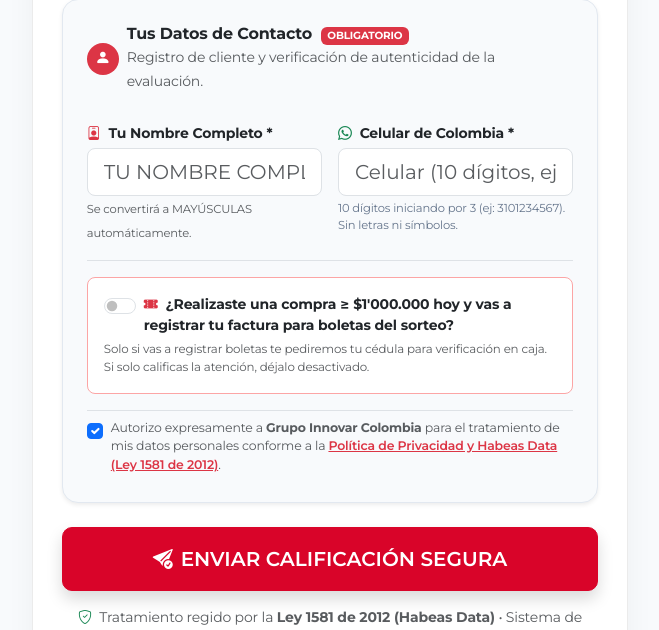
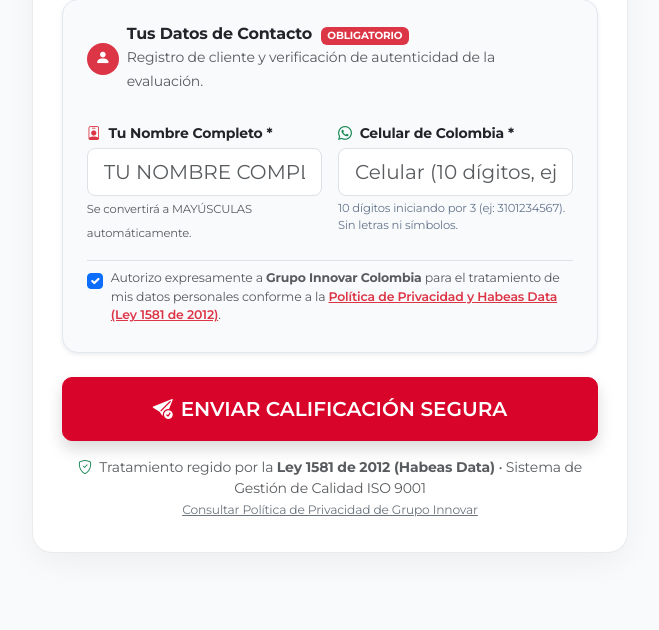
Before and after one commit to mercadeoinnovar-sys/innovar_califica, a Django app: page /evaluate/ in a window 1280 px wide. Shown: the part 1443-2073 px from the top of the page, without its empty margins (310-969 px from the left). Run offline with Django 4.2, Linux system fonts and the light colour scheme; data that the repository does not hold is empty.

Commit message:
Keep boletas and cedula strictly post-rating on thank_you page only

```diff
--- a/main/forms.py
+++ b/main/forms.py
@@ -74,11 +74,6 @@ def clean_uppercase_name(name_raw):
 
 class EvaluationForm(forms.ModelForm):
     """Formulario exclusivo para Calificación y Evaluación de Asesores Comerciales."""
-    wants_raffle = forms.BooleanField(
-        required=False,
-        initial=False,
-        label="¿Realizaste una compra >= $1'000.000 hoy y vas a registrar tu factura para boletas del sorteo?"
-    )
     data_authorization = forms.BooleanField(
         required=True,
         initial=True,
@@ -90,7 +85,6 @@ class EvaluationForm(forms.ModelForm):
         fields = [
             "client_name",
             "client_phone",
-            "client_cedula",
             "client_city",
             "location",
             "advisor",
@@ -118,12 +112,6 @@ class EvaluationForm(forms.ModelForm):
                 "inputmode": "numeric",
                 "maxlength": "10",
                 "pattern": "3[0-9]{9}"
-            }),
-            "client_cedula": forms.TextInput(attrs={
-                "class": "form-control form-control-lg font-monospace",
-                "placeholder": "Ej: 1110456789 (solo números)",
-                "inputmode": "numeric",
-                "maxlength": "12",
             }),
             "client_city": forms.TextInput(attrs={
                 "class": "form-control",
@@ -156,7 +144,6 @@ class EvaluationForm(forms.ModelForm):
         self.fields["location"].required = True
         self.fields["client_name"].required = True
         self.fields["client_phone"].required = True
-        self.fields["client_cedula"].required = False
         self.fields["data_authorization"].required = True
         self.fields["client_city"].required = False
         self.fields["comments"].required = False
@@ -173,15 +160,6 @@ class EvaluationForm(forms.ModelForm):
         phone = cleaned.get("client_phone")
         advisor = cleaned.get("advisor")
         comments = cleaned.get("comments")
-        wants_raffle = bool(cleaned.get("wants_raffle"))
-
-        try:
-            cleaned["client_cedula"] = clean_colombian_cedula(
-                cleaned.get("client_cedula"),
-                required=wants_raffle,
-            )
-        except forms.ValidationError as exc:
-            self.add_error("client_cedula", exc)
 
         if comments:
             cleaned["comments"] = html.escape(comments.strip())
--- a/main/views.py
+++ b/main/views.py
@@ -157,8 +157,6 @@ def _process_evaluation(request, selected_advisor=None, selected_location=None):
                     evaluation.advisor = form.cleaned_data["advisor"]
                     evaluation.location = form.cleaned_data["advisor"].location
                     evaluation.client_name = form.cleaned_data["client_name"]
-                    if form.cleaned_data.get("client_cedula"):
-                        evaluation.client_cedula = form.cleaned_data["client_cedula"]
                     evaluation.client_city = form.cleaned_data.get("client_city") or evaluation.location.city
                     evaluation.attention_quality = form.cleaned_data["attention_quality"]
                     evaluation.info_clarity = form.cleaned_data["info_clarity"]
@@ -176,7 +174,6 @@ def _process_evaluation(request, selected_advisor=None, selected_location=None):
                 else:
                     evaluation = form.save(commit=False)
                     evaluation.location = evaluation.advisor.location
-                    evaluation.client_cedula = form.cleaned_data.get("client_cedula") or ""
                     if not evaluation.client_city:
                         evaluation.client_city = evaluation.advisor.location.city
                     evaluation.ip_address = client_ip
@@ -192,7 +189,6 @@ def _process_evaluation(request, selected_advisor=None, selected_location=None):
                     "evaluation": evaluation,
                     "advisor": evaluation.advisor,
                     "is_advisor_evaluation": True,
-                    "auto_scroll_raffle": bool(form.cleaned_data.get("wants_raffle")),
                 })
     else:
         initial = {}
--- a/templates/main/evaluate.html
+++ b/templates/main/evaluate.html
@@ -459,36 +459,6 @@
                     </div>
                 </div>
 
-                <!-- OPCIÓN CONDICIONAL DE BOLETAS: EXIGE CÉDULA SOLO SI PARTICIPA EN SORTEO -->
-                <div class="mt-3 pt-3 border-top">
-                    <div class="p-3 rounded-3 bg-white border" style="border-color: #FCA5A5 !important;">
-                        <div class="form-check form-switch mb-0">
-                            <input class="form-check-input" type="checkbox" role="switch" name="wants_raffle" id="id_wants_raffle" value="true" {% if form.wants_raffle.value or form.client_cedula.errors %}checked{% endif %}>
-                            <label class="form-check-label fw-bold text-dark small" for="id_wants_raffle">
-                                <i class="bi bi-ticket-perforated-fill text-danger me-1"></i>
-                                ¿Realizaste una compra &ge; $1'000.000 hoy y vas a registrar tu factura para boletas del sorteo?
-                            </label>
-                        </div>
-                        <small class="text-muted d-block mt-1" style="font-size: 0.74rem;">
-                            Solo si vas a registrar boletas te pediremos tu cédula para verificación en caja. Si solo calificas la atención, déjalo desactivado.
-                        </small>
-
-                        <div id="cedulaRaffleBox" class="mt-3 pt-2 border-top {% if not form.wants_raffle.value and not form.client_cedula.errors %}d-none{% endif %}">
-                            <label class="form-label small fw-bold text-dark mb-1" for="id_client_cedula">
-                                <i class="bi bi-person-vcard-fill text-danger me-1"></i> Número de Cédula (CC) *
-                                <span class="badge bg-danger ms-1" style="font-size: 0.62rem;">OBLIGATORIO SOLO PARA BOLETAS &bull; VERIFICACIÓN EN CAJA</span>
-                            </label>
-                            {{ form.client_cedula }}
-                            {% if form.client_cedula.errors %}
-                            <div class="text-danger small fw-semibold mt-1">{{ form.client_cedula.errors.0 }}</div>
-                            {% endif %}
-                            <div id="client_cedula_feedback" class="small mt-1" style="font-size: 0.72rem; color: #64748B;">
-                                Solo números (5 a 12 dígitos) para validar tu boleta y factura en caja.
-                            </div>
-                        </div>
-                    </div>
-                </div>
-
                 <!-- CUMPLIMIENTO HABEAS DATA LEY 1581 DE 2012 -->
                 <div class="form-check mt-3 pt-2 border-top">
                     <input class="form-check-input" type="checkbox" name="data_authorization" id="id_data_authorization" value="true" checked required>
@@ -630,60 +600,6 @@
         });
     }
 
-    // 3. Cédula condicional: obligatoria SOLO si activa boletas del sorteo
-    const wantsRaffleCheckbox = document.getElementById('id_wants_raffle');
-    const cedulaRaffleBox = document.getElementById('cedulaRaffleBox');
-    const clientCedulaInput = document.getElementById('id_client_cedula');
-    const cedulaFeedback = document.getElementById('client_cedula_feedback');
-
-    function syncRaffleCedulaState() {
-        if (!wantsRaffleCheckbox || !cedulaRaffleBox || !clientCedulaInput) return;
-        if (wantsRaffleCheckbox.checked) {
-            cedulaRaffleBox.classList.remove('d-none');
-            clientCedulaInput.setAttribute('required', 'required');
-        } else {
-            cedulaRaffleBox.classList.add('d-none');
-            clientCedulaInput.removeAttribute('required');
-            clientCedulaInput.classList.remove('is-invalid', 'is-valid');
-        }
-    }
-
-    if (wantsRaffleCheckbox) {
-        wantsRaffleCheckbox.addEventListener('change', syncRaffleCedulaState);
-        syncRaffleCedulaState();
-    }
-
-    if (clientCedulaInput) {
-        clientCedulaInput.addEventListener('input', function() {
-            const digits = this.value.replace(/\D/g, '').substring(0, 12);
-            this.value = digits;
-            const allSame = digits.length > 0 && /^(\d)\1+$/.test(digits);
-            if (digits.length === 0) {
-                this.classList.remove('is-valid', 'is-invalid');
-                if (cedulaFeedback) {
-                    cedulaFeedback.textContent = 'Solo números (5 a 12 dígitos) para validar tu boleta y factura en caja.';
-                    cedulaFeedback.style.color = '#64748B';
-                }
-            } else if (digits.length >= 5 && digits.length <= 12 && !allSame) {
-                this.classList.remove('is-invalid');
-                this.classList.add('is-valid');
-                if (cedulaFeedback) {
-                    cedulaFeedback.textContent = '✓ Cédula válida para verificación en caja';
-                    cedulaFeedback.style.color = '#16A34A';
-                }
-            } else {
-                this.classList.remove('is-valid');
-                this.classList.add('is-invalid');
-                if (cedulaFeedback) {
-                    cedulaFeedback.textContent = allSame
-                        ? '⚠ Ingresa un número de cédula real'
-                        : `⚠ Ingresa entre 5 y 12 dígitos numéricos (llevas ${digits.length})`;
-                    cedulaFeedback.style.color = '#DC2626';
-                }
-            }
-        });
-    }
-
     // Anti doble-clic y spinner de carga en envío (ISO 27001 / Resiliencia Móvil)
     const form = document.getElementById('evalForm');
     const submitBtn = document.getElementById('submitBtn');
@@ -699,19 +615,6 @@
                     e.preventDefault();
                     clientPhoneInput.focus();
                     alert("Por favor ingresa un número celular válido de Colombia (10 dígitos comenzando por 3, ej: 3101234567).");
-                    return false;
-                }
-            }
-
-            // Verificar cédula ÚNICAMENTE si el usuario activó el registro de boletas
-            if (wantsRaffleCheckbox && wantsRaffleCheckbox.checked && clientCedulaInput) {
-                const cedDigits = clientCedulaInput.value.replace(/\D/g, '');
-                const allSame = cedDigits.length > 0 && /^(\d)\1+$/.test(cedDigits);
-                if (cedDigits.length < 5 || cedDigits.length > 12 || allSame) {
-                    e.preventDefault();
-                    clientCedulaInput.classList.add('is-invalid');
-                    clientCedulaInput.focus();
-                    alert("Como vas a registrar boletas del sorteo, debes ingresar tu número de cédula válido (5 a 12 dígitos) para verificación en caja.");
                     return false;
                 }
             }
```
